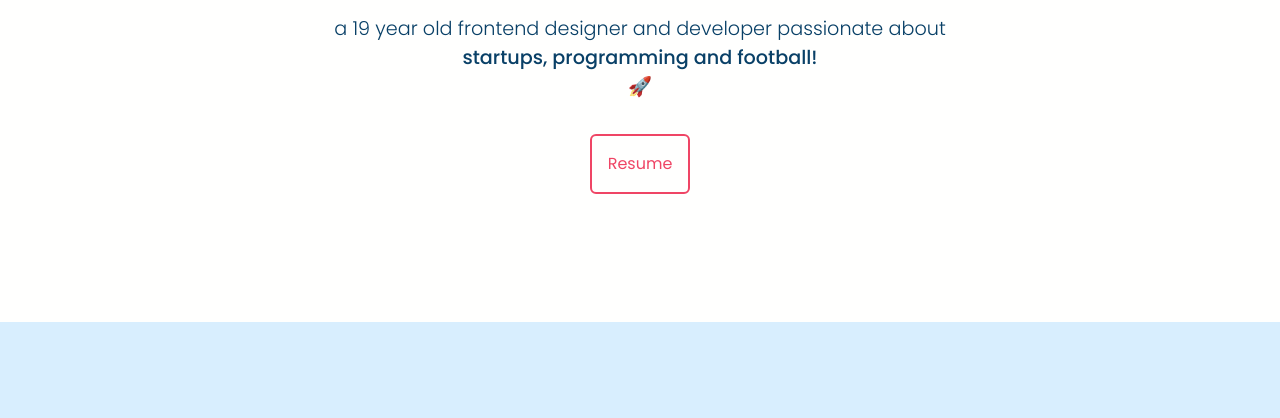
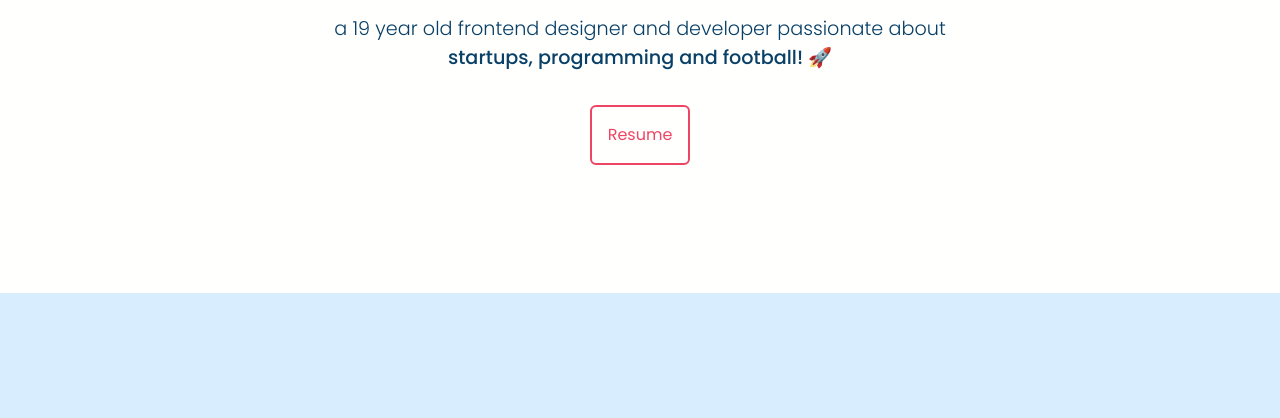
Before and after one commit to YashGangan/portfolio, a plain HTML site: page index.html in a window 1280 px wide. Shown: the part 307-725 px from the top of the page. Drawn offline with nearby package versions, Linux system fonts and the light colour scheme.

Commit message:
Update index.html

```diff
--- a/index.html
+++ b/index.html
@@ -47,7 +47,7 @@
       <div class="container">
         <div class="text-center align-items-center p-5">
           <h1 class="custom-h display-2 fw-bold">Hey, I'm Yash</h1>
-          <p class="p-3 custom-lead">a 19 year old frontend designer and developer passionate about <span class="fw-medium d-lg-block">startups, programming and football!</span> 	&#x1F680;</p>
+          <p class="p-3 custom-lead">a 19 year old frontend designer and developer passionate about <span class="fw-medium d-lg-block">startups, programming and football! &#x1F680;</span></p>
           <a class="btn p-3 custom-button" href="https://yashgangan.github.io/portfolio/example.pdf" target="_blank">Resume</a>
         </div>
       </div>
```
